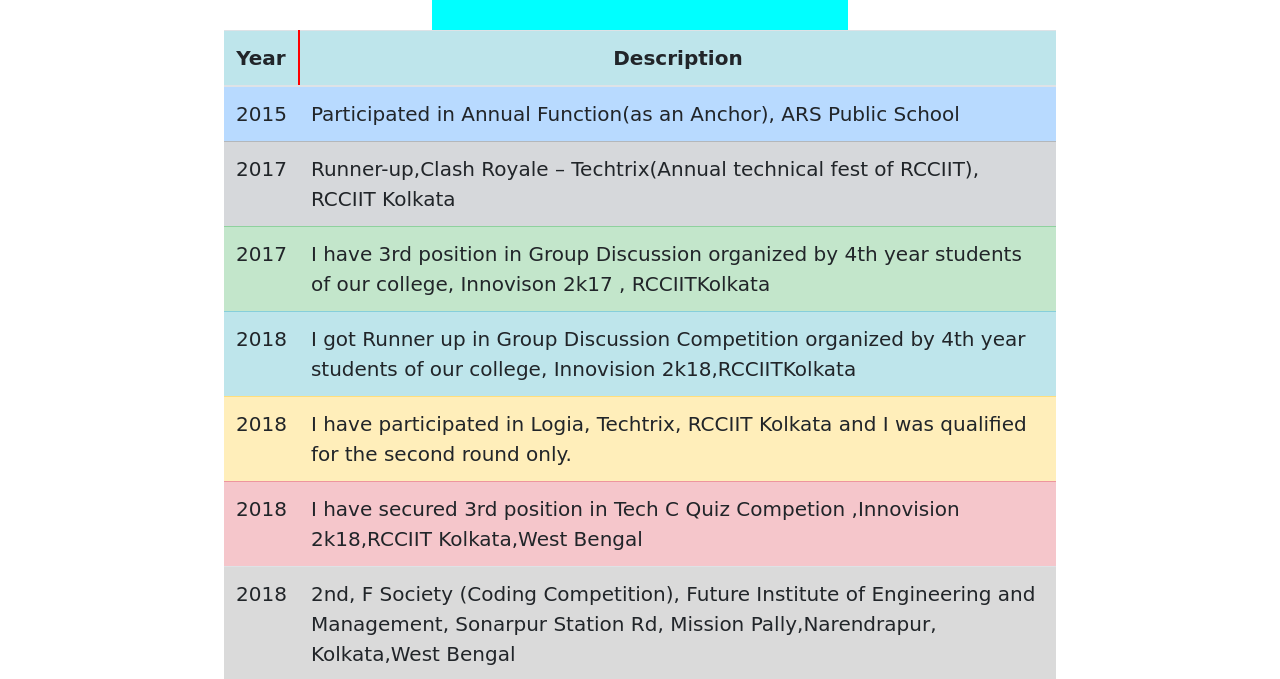
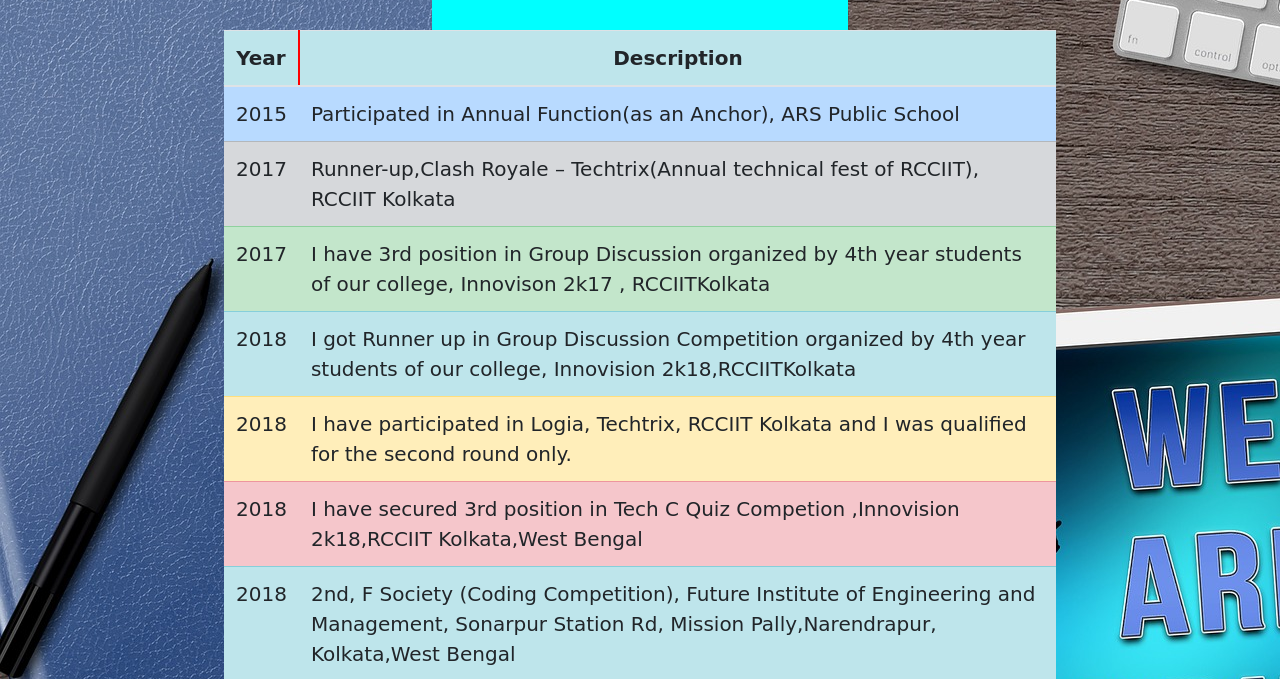
Before and after one commit to nk8713694/portfolio, a plain HTML site: page achievements.html in a window 1280 px wide. Shown: the part 270-949 px from the top of the page. Drawn offline with nearby package versions, Linux system fonts and the light colour scheme; a web font is replaced by a local one.

Commit message:
Update achievements.html

```diff
--- a/achievements.html
+++ b/achievements.html
@@ -15,6 +15,7 @@
         body {
             font-family: 'Baloo Bhai', cursive;
             font-size: 20px;
+            background: url('img/bg112.jpg');
 
         }
 
@@ -78,7 +79,7 @@
                     <td> I have secured 3rd  position in Tech C Quiz   Competion ,Innovision 2k18,RCCIIT Kolkata,West Bengal</td>
 
                 </tr>
-                <tr class="table-active">
+                <tr class="table-info">
                     <td>2018</td>
                     <td>2nd, F Society (Coding Competition), Future Institute of Engineering and Management, Sonarpur Station Rd, Mission Pally,Narendrapur, Kolkata,West Bengal</td>
 
```
